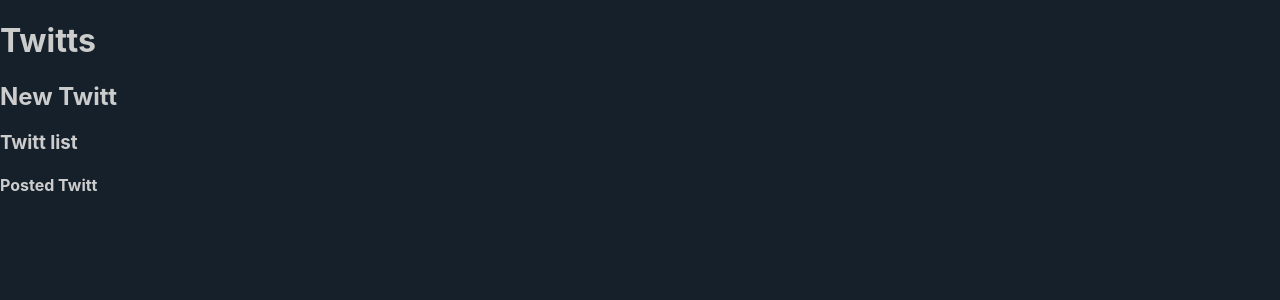
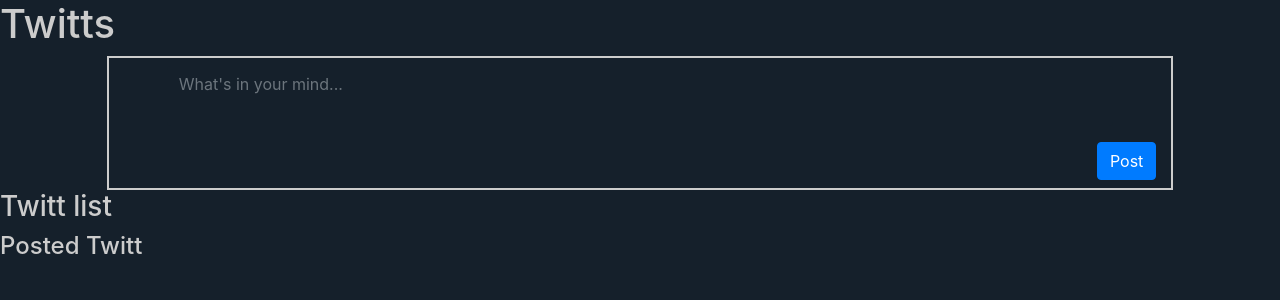
Before and after one commit to edumarg/-react-micro-blogging, a React (Create React App) app: page / in a window 1280 px wide. Shown: the top 300 px of the page. Built offline with nearby package versions, Linux system fonts and the light colour scheme.

Commit message:
finished newtwitt component

```diff
--- a/src/App.js
+++ b/src/App.js
@@ -1,7 +1,8 @@
 import React from "react";
 import "./App.css";
+import MainPage from "./components/mainPage";
+import "bootstrap/dist/css/bootstrap.css";
 import "./myStile.css";
-import MainPage from "./components/mainPage";
 
 function App() {
   return (
--- a/src/components/newTwitt.jsx
+++ b/src/components/newTwitt.jsx
@@ -1,11 +1,76 @@
 import React, { Component } from "react";
 
 class NewTwitt extends Component {
-  state = {};
+  constructor(props) {
+    super(props);
+    this.state = {
+      id: "",
+      userName: "Edu.M",
+      createdAt: "",
+      text: "",
+    };
+  }
+
+  handleOnSubmit(event) {
+    event.preventDefault();
+    console.log("on");
+    this.props.NewTwitt(this.state);
+    event.target.value.reset();
+    this.setState({ task: "" });
+  }
+
+  handleOnchange(event) {
+    console.log("on change");
+    let newText = event.target.value;
+    const now = Date.now();
+    const createAt = new Date(now);
+    const id = Date.now() - new Date("1981-05-20");
+    this.setState({ text: newText, createAt, id });
+  }
+
+  handleKeyUp(event) {
+    console.log("keyup");
+    if (event.key === "Escape") this.props.onEditTask(this.state);
+    event.target.value.reset();
+  }
+
   render() {
     return (
       <React.Fragment>
-        <h2>New Twitt</h2>
+        <form
+          className="col-10 m-auto"
+          onSubmit={(event) => this.handleOnSubmit(event)}
+          style={{
+            border: "#cccccc solid 2px",
+          }}
+        >
+          <div className="form-group">
+            <label className="sr-only" htmlFor="TwittTextArea">
+              New Twitt
+            </label>
+            <textarea
+              autoFocus
+              maxLength="140"
+              className="form-control col-11 mx-auto my-2 my-text-area"
+              placeholder="What's in your mind..."
+              id="TwittTextArea"
+              autoCapitalize="sentencess"
+              style={{
+                resize: "none",
+                backgroundColor: "#15202b",
+                color: "#cccccc",
+                border: "none",
+              }}
+              onChange={(event) => this.handleOnchange(event)}
+              onKeyUp={(event) => this.handleKeyUp(event)}
+            ></textarea>
+          </div>
+          <div className="d-flex justify-content-end">
+            <button type="submit" className="btn btn-primary mb-2 ">
+              Post
+            </button>
+          </div>
+        </form>
       </React.Fragment>
     );
   }
--- a/src/myStile.css
+++ b/src/myStile.css
@@ -2,3 +2,9 @@ body {
     background-color: #15202b;
     color: #cccccc;
 }
+
+.form-control:focus {
+    border-color: #cccccc;
+    -webkit-box-shadow: none;
+    box-shadow: none;
+}
```
